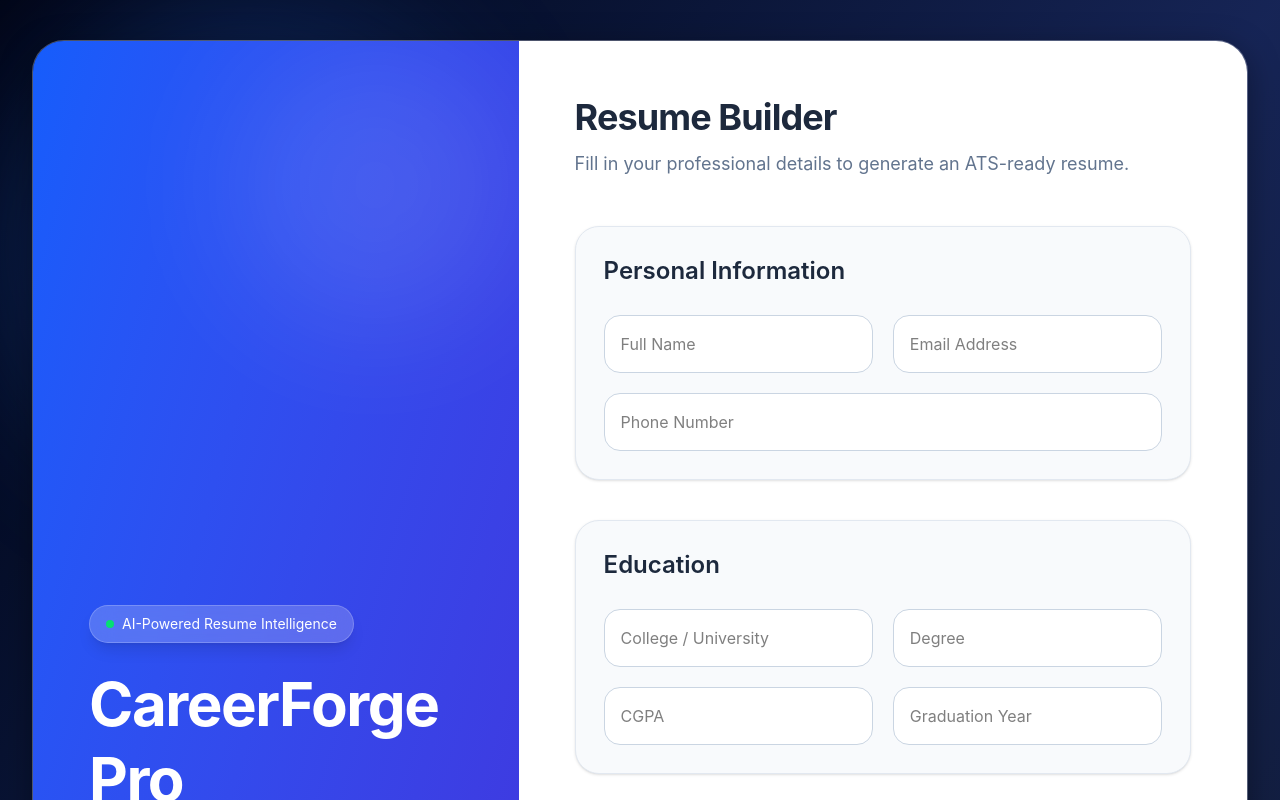
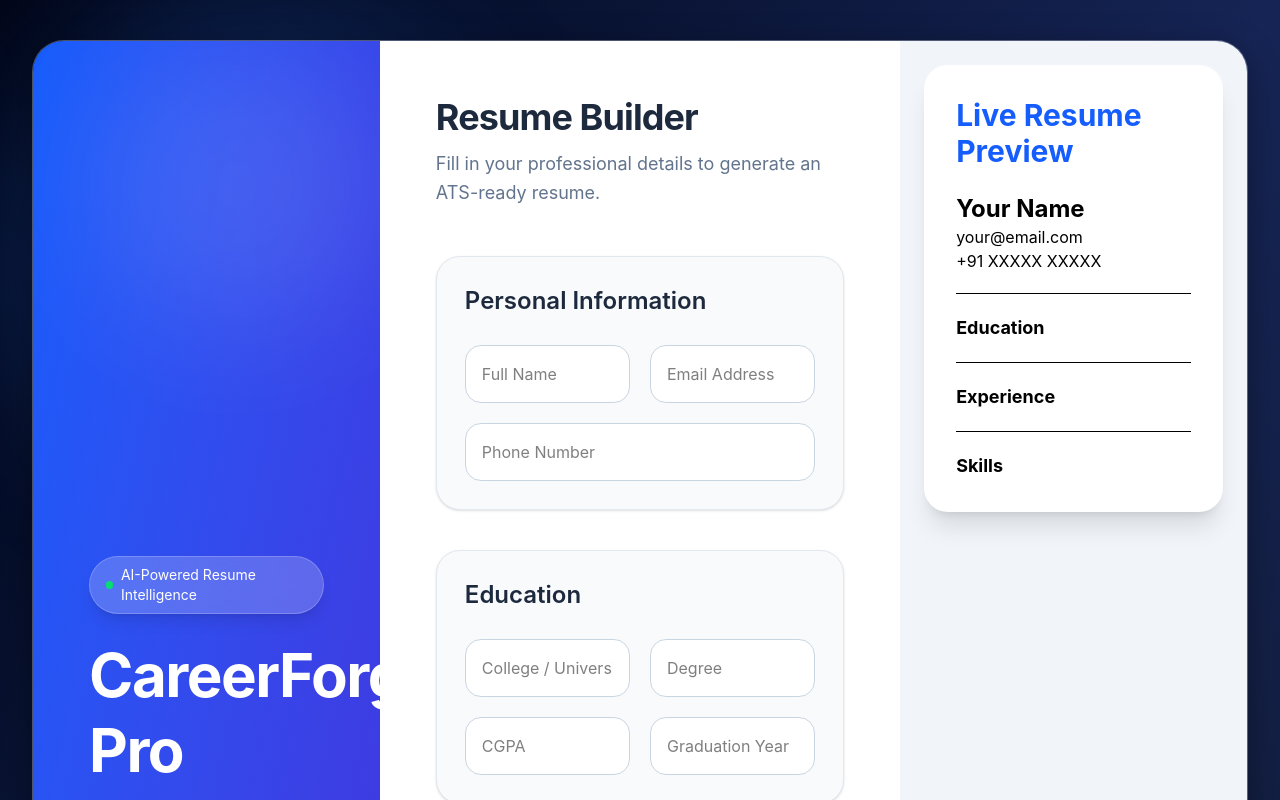
Before and after one commit to Nikita497645/AI-Resume-Architect, a React app in the folder frontend/: page / in a window 1280 px wide. Shown: the top 800 px of the page. Built offline with nearby package versions, Linux system fonts and the light colour scheme; the HTML template or start-up script is replaced by a standard one.

Commit message:
Add live resume preview component and real-time form updates and day 8 done

```diff
--- a/frontend/src/App.jsx
+++ b/frontend/src/App.jsx
@@ -1,5 +1,6 @@
 import { useState } from "react";
 import axios from "axios";
+import ResumePreview from "./components/ResumePreview";
 
 function App() {
 
@@ -102,7 +103,7 @@ function App() {
 
         <div className="backdrop-blur-xl bg-white/10 border border-white/20 shadow-[0_8px_32px_rgba(0,0,0,0.37)] rounded-[32px] overflow-hidden">
 
-          <div className="grid grid-cols-1 xl:grid-cols-5">
+          <div className="grid grid-cols-1 xl:grid-cols-7">
 
             {/* LEFT HERO SECTION */}
 
@@ -361,6 +362,9 @@ function App() {
               </form>
 
             </div>
+            <div className="xl:col-span-2 bg-slate-100 p-6">
+              <ResumePreview formData={formData} />
+            </div>
 
           </div>
 
--- /dev/null
+++ b/frontend/src/components/ResumePreview.jsx
@@ -0,0 +1,46 @@
+function ResumePreview({ formData }) {
+  return (
+    <div className="bg-white rounded-3xl p-8 shadow-xl h-fit sticky top-6">
+      <h2 className="text-3xl font-bold text-blue-600 mb-6">
+        Live Resume Preview
+      </h2>
+
+      <div className="space-y-5">
+        <div>
+          <h3 className="text-2xl font-bold">{formData.name || "Your Name"}</h3>
+          <p>{formData.email || "your@email.com"}</p>
+          <p>{formData.phone || "+91 XXXXX XXXXX"}</p>
+        </div>
+
+        <hr />
+
+        <div>
+          <h4 className="font-bold text-lg">Education</h4>
+          <p>{formData.degree}</p>
+          <p>{formData.college}</p>
+          <p>{formData.graduationYear}</p>
+          <p>{formData.cgpa && `CGPA: ${formData.cgpa}`}</p>
+        </div>
+
+        <hr />
+
+        <div>
+          <h4 className="font-bold text-lg">Experience</h4>
+          <p>{formData.role}</p>
+          <p>{formData.company}</p>
+          <p>{formData.duration}</p>
+          <p>{formData.experienceDescription}</p>
+        </div>
+
+        <hr />
+
+        <div>
+          <h4 className="font-bold text-lg">Skills</h4>
+          <p>{formData.skills}</p>
+        </div>
+      </div>
+    </div>
+  );
+}
+
+export default ResumePreview;
```
Also changed, not shown: frontend/src/components/ResumeForm.jsx (added).
